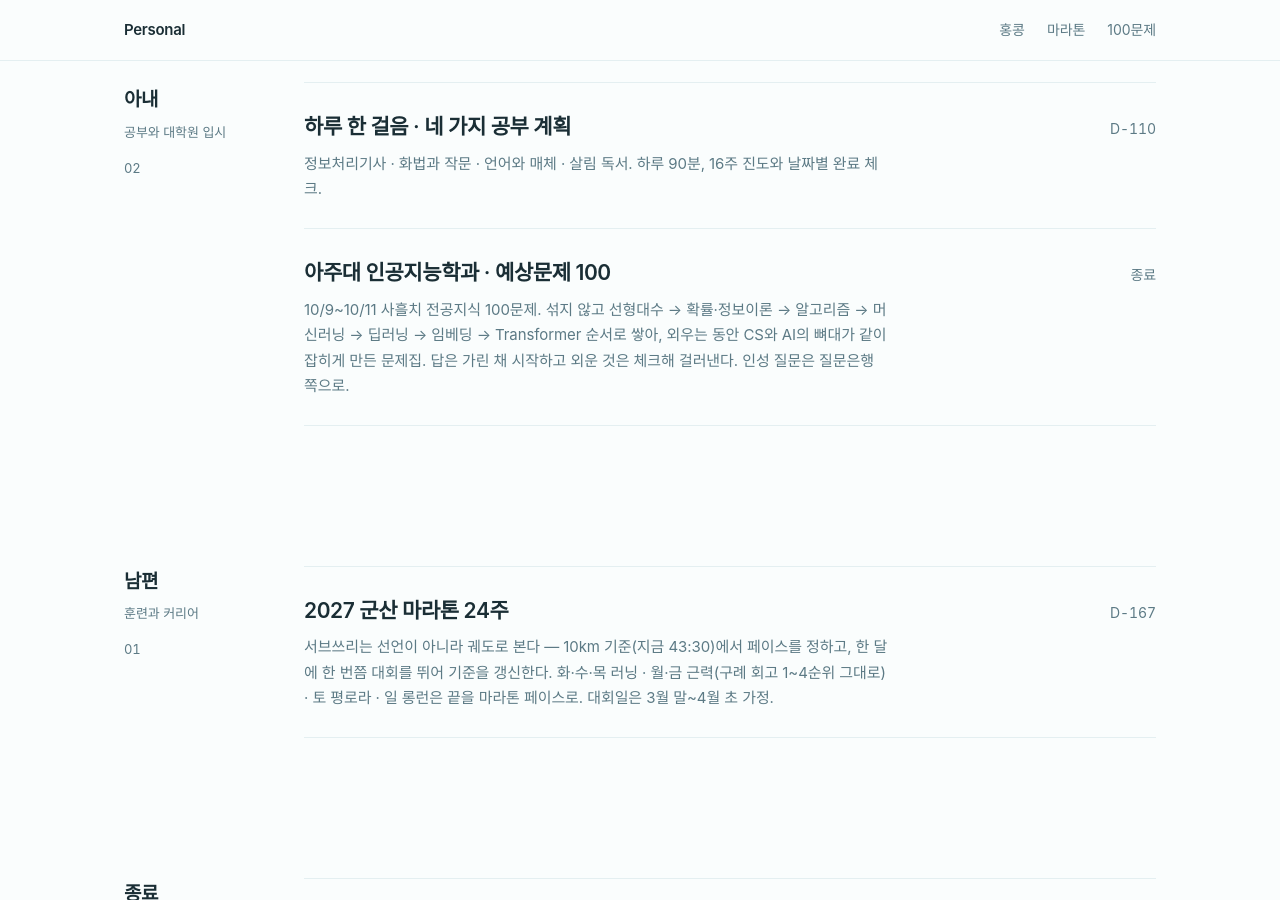
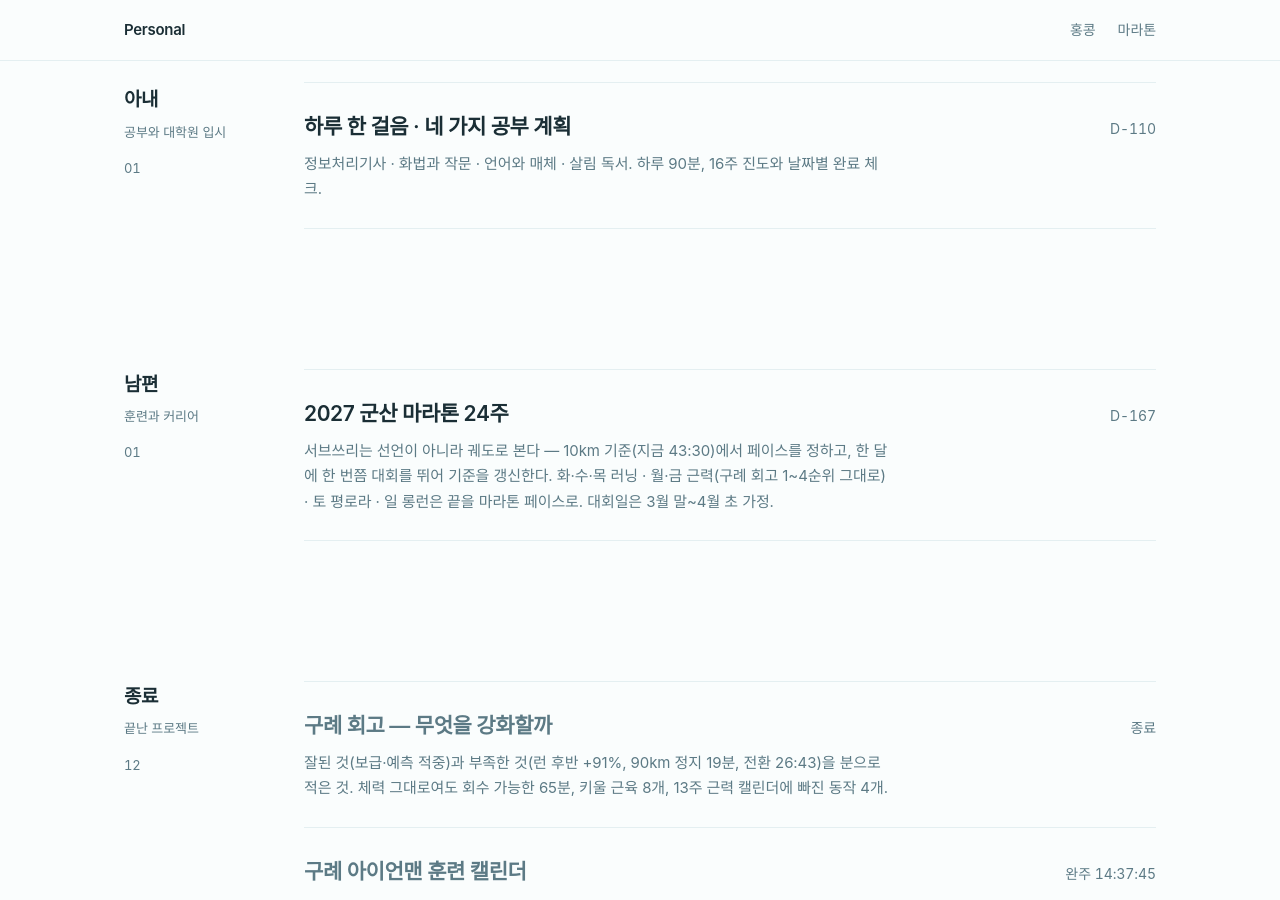
Before and after one commit to charach/legal-docs, a Jekyll site: the page personal/index.html, which Jekyll copies as it is, in a window 1280 px wide and 900 px high, scrolled down 829 px. Built offline with Jekyll 4.4.1, drawn with Linux system fonts in a browser that asks for light colours; some web fonts are replaced; some of the changed text lies outside the part shown.

Commit message:
Hub: move Ajou AI 100 questions to finished projects
Co-Authored-By: Claude Code <noreply@anthropic.com>

```diff
--- a/personal/index.html
+++ b/personal/index.html
@@ -62,7 +62,7 @@
 <nav class="nav">
   <div class="inner">
     <a class="brand" href="index.html">Personal</a>
-    <div class="links"><a href="hongkong_2026.html">홍콩</a><a href="strength.html">마라톤</a><a href="ajou_ai_prep.html">100문제</a></div>
+    <div class="links"><a href="hongkong_2026.html">홍콩</a><a href="strength.html">마라톤</a></div>
   </div>
 </nav>
 
@@ -112,7 +112,7 @@
         <div class="side">
           <div class="who">아내</div>
           <div class="note">공부와 대학원 입시</div>
-          <div class="cnt tnum">02</div>
+          <div class="cnt tnum">01</div>
         </div>
         <div class="rows">
           <a class="row" href="steady_study.html" data-start="2026-10-12" data-race="2027-01-30">
@@ -124,13 +124,6 @@
 
 
 
-          <a class="row" href="ajou_ai_prep.html" data-start="2026-10-09" data-race="2026-10-11">
-            <div>
-              <div class="t">아주대 인공지능학과 · 예상문제 100</div>
-              <div class="d">10/9~10/11 사흘치 전공지식 100문제. 섞지 않고 선형대수 → 확률·정보이론 → 알고리즘 → 머신러닝 → 딥러닝 → 임베딩 → Transformer 순서로 쌓아, 외우는 동안 CS와 AI의 뼈대가 같이 잡히게 만든 문제집. 답은 가린 채 시작하고 외운 것은 체크해 걸러낸다. 인성 질문은 질문은행 쪽으로.</div>
-            </div>
-            <div class="meta"><span class="dday tnum">—</span></div>
-          </a>
 
         </div>
       </div>
@@ -168,7 +161,7 @@
         <div class="side">
           <div class="who">종료</div>
           <div class="note">끝난 프로젝트</div>
-          <div class="cnt tnum">11</div>
+          <div class="cnt tnum">12</div>
         </div>
         <div class="rows">
 
@@ -260,6 +253,14 @@
             <div class="meta"><span class="dday tnum">종료</span></div>
           </a>
 
+          <a class="row done" href="ajou_ai_prep.html">
+            <div>
+              <div class="t">아주대 인공지능학과 · 예상문제 100</div>
+              <div class="d">10/9~10/11 사흘치 전공지식 100문제. 섞지 않고 선형대수 → 확률·정보이론 → 알고리즘 → 머신러닝 → 딥러닝 → 임베딩 → Transformer 순서로 쌓아, 외우는 동안 CS와 AI의 뼈대가 같이 잡히게 만든 문제집. 답은 가린 채 시작하고 외운 것은 체크해 걸러낸다. 인성 질문은 질문은행 쪽으로.</div>
+            </div>
+            <div class="meta"><span class="dday tnum">종료</span></div>
+          </a>
+
         </div>
       </div>
     </div>
```
